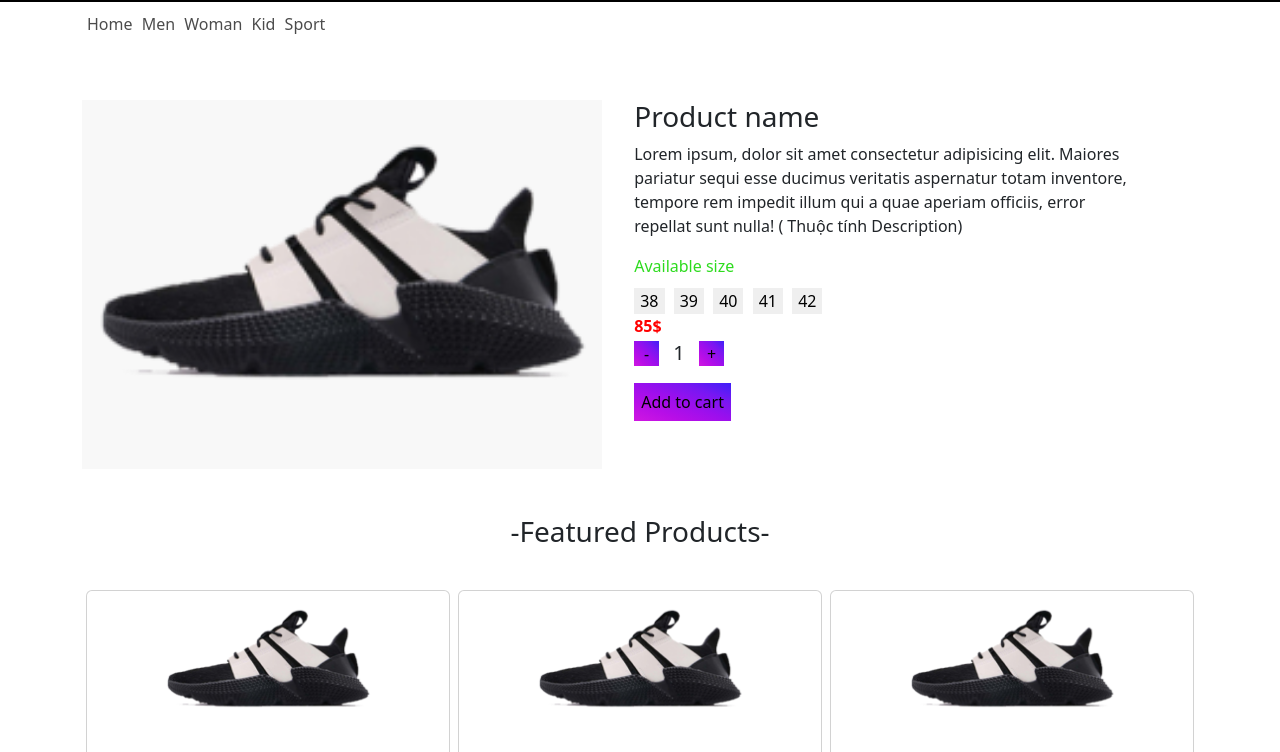
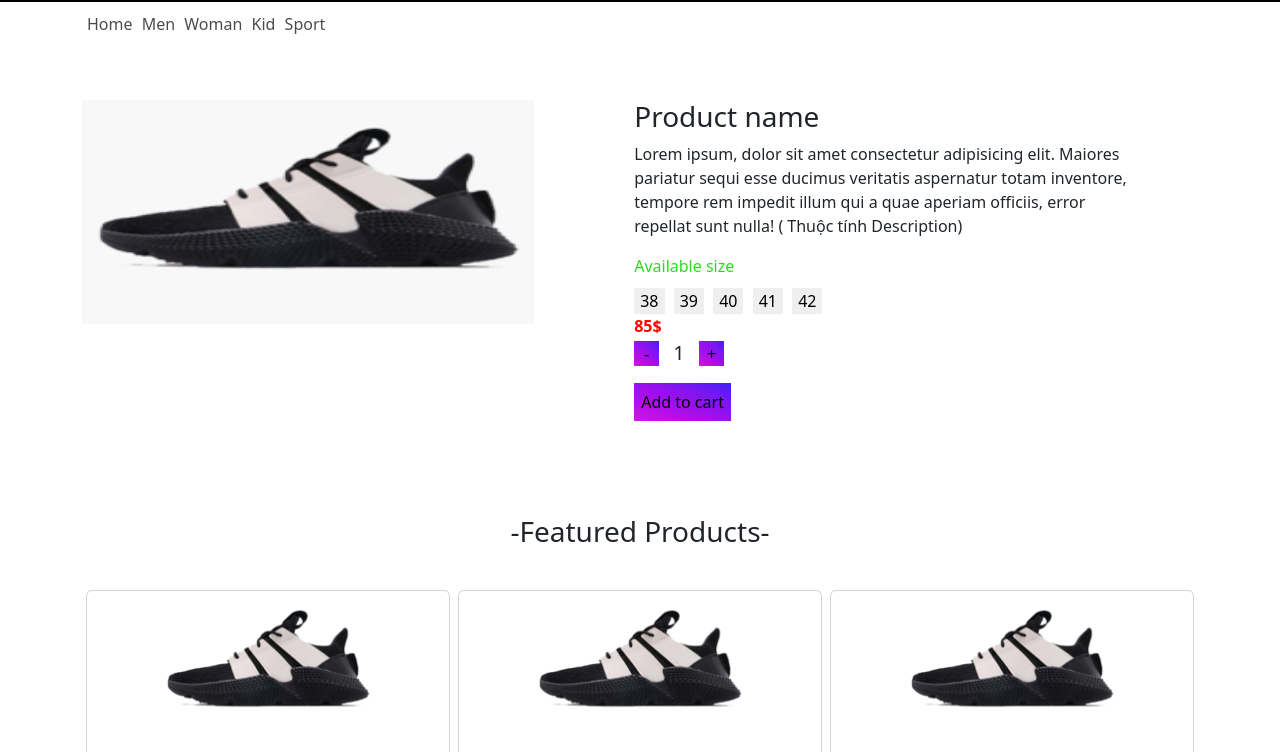
Before and after one commit to AAnn1912/BC43-NHOM-2-CAPSTONE-JS, a plain HTML site: page detail.html in a window 1280 px wide. Shown: the part 48-800 px from the top of the page. Drawn offline with nearby package versions, Linux system fonts and the light colour scheme; no server answers.

Commit message:
Done-All

```diff
--- a/assets/scss/pages/detail.scss
+++ b/assets/scss/pages/detail.scss
@@ -88,8 +88,9 @@
 
             img {
                 height: 115%;
+                width: 90%;
                 background-color: #f8f8f8;
-                @media screen and (min-width:768px) and (max-width:1200px) {
+                @media screen and (min-width:768px) and (max-width:1280px) {
                     height: 70%;
                 }
                 @media screen and (min-width:576px) and (max-width:768px) {
```
Also changed, not shown: assets/css/detail.css, assets/css/detail.min.css.
